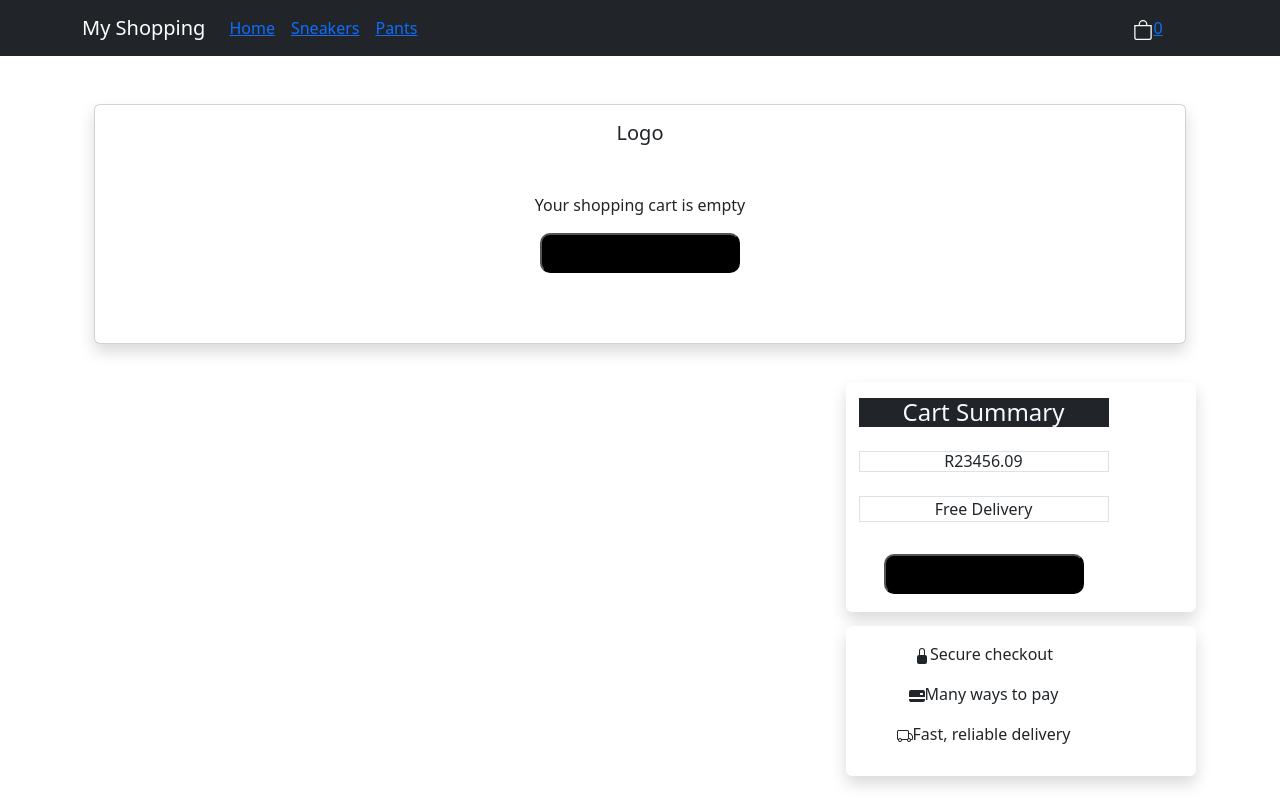
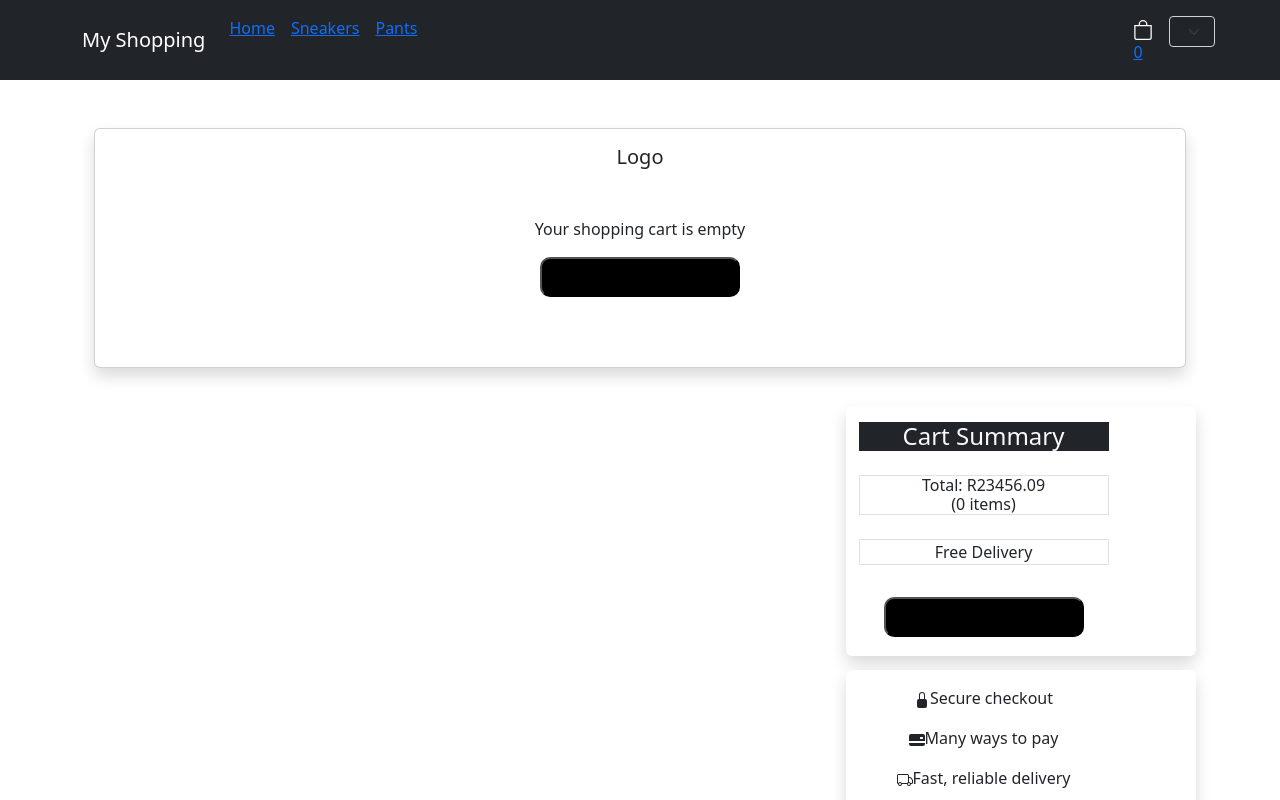
Before and after one commit to hitprofit70/my-vue-app, a React (Vite) app: page /cart in a window 1280 px wide. Shown: the top 800 px of the page. Built offline with nearby package versions, Linux system fonts and the light colour scheme.

Commit message:
cart fixed

```diff
--- a/package.json
+++ b/package.json
@@ -13,6 +13,7 @@
     "bootstrap": "^5.2.3",
     "react": "^18.2.0",
     "react-dom": "^18.2.0",
+    "react-hot-toast": "^2.4.1",
     "react-router-dom": "^6.11.1",
     "styled-components": "^5.3.10"
   },
--- a/src/components/CartSummary.jsx
+++ b/src/components/CartSummary.jsx
@@ -1,14 +1,18 @@
 import Stack from "react-bootstrap/Stack";
 import Col from "react-bootstrap/Col";
+import { useContext } from "react";
+import AppContext from "../context/AppContext";
 
 const CartSummary = () => {
+
+  const {cart} = useContext(AppContext)
   return (
     <div className="container mt-5">
       <Col
         className="mb-4 shadow bg-body rounded"
         style={{
           width: "350px",
-          height: "230px",
+          height: "250px",
           marginLeft: "auto",
         }}
       >
@@ -22,8 +26,7 @@ const CartSummary = () => {
           <h6
             className="border"
             style={{ width: "250px", marginLeft: "auto", marginRight: "auto" }}
-          >
-            R23456.09
+          > Total: R23456.09 <br></br>({cart.length} items)
           </h6>
           <span
             className="border"
--- a/src/components/TopNav.jsx
+++ b/src/components/TopNav.jsx
@@ -6,7 +6,7 @@ import { Link } from "react-router-dom";
 import AppContext from "../context/AppContext";
 
 const TopNav = () => {
-  const {cart} = useContext(AppContext);
+  const { cart } = useContext(AppContext);
 
   return (
     <>
@@ -23,7 +23,7 @@ const TopNav = () => {
             <Nav.Link>
               <Link to="/pants">Pants</Link>
             </Nav.Link>
-            <Nav.Link className="cart" style={{marginLeft: "700px"}}>
+            <Nav.Link className="cart" style={{ marginLeft: "700px" }}>
               <Link to="/cart">
                 <svg
                   xmlns="http://www.w3.org/2000/svg"
@@ -38,6 +38,16 @@ const TopNav = () => {
                 <span className="count">{cart.length}</span>
               </Link>
             </Nav.Link>
+            <Nav.Link>
+              <select
+                className="form-select form-select-sm bg-dark text-light"
+                aria-label=".form-select-sm example"
+              >
+                <option selected className="bg-dark">My Account</option>
+                <option value="1">Register</option>
+                <option value="2">Login</option>
+              </select>
+            </Nav.Link>
           </Nav>
         </Container>
       </Navbar>
--- a/src/context/AppState.jsx
+++ b/src/context/AppState.jsx
@@ -4,6 +4,7 @@ import ProductsData from "../APIData/ProductsData";
 import PData from "../APIData/PData";
 import PantsData from "../APIData/PantsData";
 import SneakersData from "../APIData/SneakersData";
+import toast from 'react-hot-toast';
 // import { useNavigate } from "react-router-dom";
 
 const AppState = ({ children }) => {
@@ -16,7 +17,7 @@ const AppState = ({ children }) => {
 
   const addToCart = (products) => {
     setCart([...cart, products]);
-    // navigate("/cart");
+    toast.success('Your item added already');
 
      console.log(cart)
   };
--- a/src/main.jsx
+++ b/src/main.jsx
@@ -10,6 +10,7 @@ import CartPage from "./pages/CartPage";
 import "bootstrap/dist/css/bootstrap.min.css";
 import CheckoutPage from "./pages/CheckoutPage";
 import AppState from "./context/AppState";
+import { Toaster } from 'react-hot-toast';
 
 const router = createBrowserRouter([
   {
@@ -42,6 +43,7 @@ ReactDOM.createRoot(document.getElementById("root")).render(
   <React.StrictMode>
     <AppState>
       <RouterProvider router={router} />
+      <Toaster/>
     </AppState>
   </React.StrictMode>
 );
```
Also changed, not shown: 1 other file (tests, documents, lock files or other folders).
